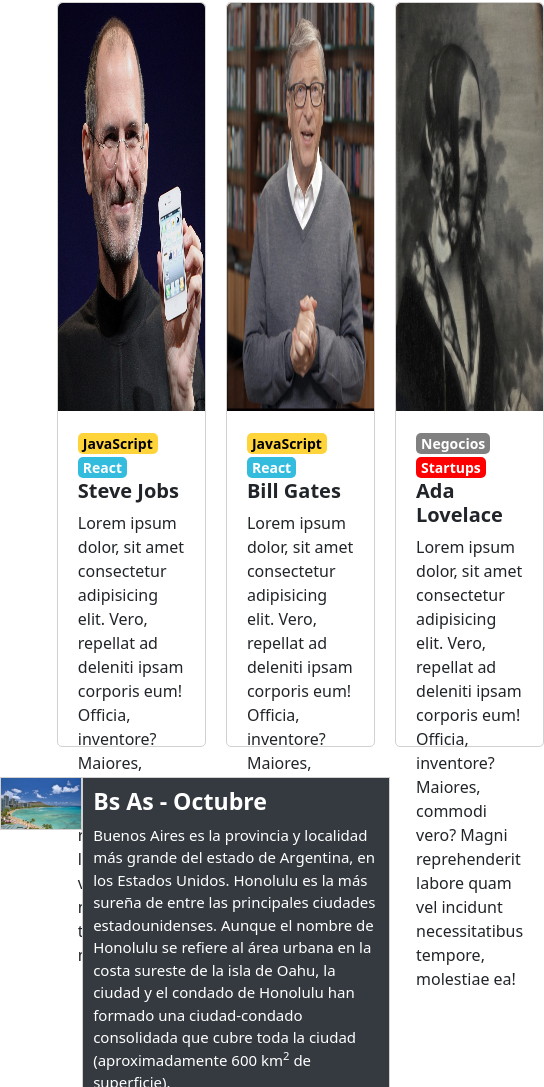
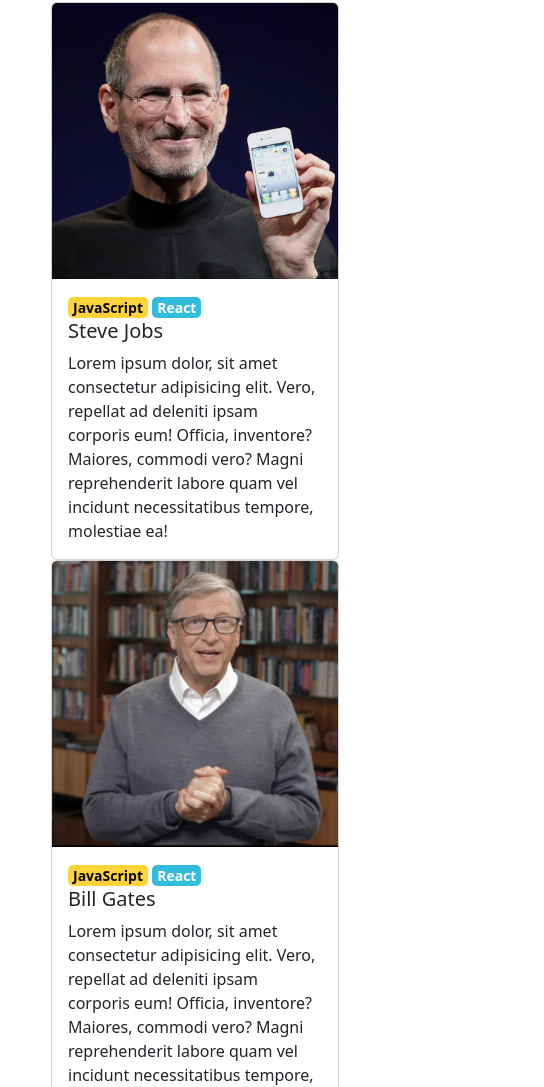
Before and after one commit to DDiegoR/Codo_a_Codo, a plain HTML site: page index.html in a window 390 px wide. Shown: the part 913-2000 px from the top of the page, 544 px wide, since content can reach past the window. Drawn offline with nearby package versions, Linux system fonts and the light colour scheme.

Commit message:
integrador_final

```diff
--- a/index.html
+++ b/index.html
@@ -51,12 +51,14 @@
     </div>
 
     <div class="contenido" id="conferencia">
-      <div class="conferencia">
+      <div class="container conferencia">
               <div class="contenido-conferencia">
                   <h2>Conf Bs As</h2>
-                  <p>Bs As llega por primera vez a Argentina. Un evento para compartir con nuestra comunidad el conocimiento
-                      de los expertos que están creando el futuro de Internet. Ven a conocer a miembros del evento, a otros estudiantes
-                      de Codo a Codo y a los oradores de primer nivel que tenemos para ti. Te esperamos!
+                  <p>Bs As llega por primera vez a Argentina. Un evento para compartir con
+                       nuestra comunidad el conocimiento de los expertos que
+                       están creando el futuro de Internet. Ven a conocer a miembros del
+                       evento, a otros estudiantes de Codo a Codo y a los oradores de primer
+                       nivel que tenemos para ti. Te esperamos!
                   </p>
                   <div class="botones-contenido">
                     <button type="button" class="boton btn1">Quiero ser orador</button>
@@ -74,41 +76,41 @@
         <h2>ORADORES</h2>
       </div>
       <div class="tarjetas">
-          <div class="tarjeta">
-              <img class="imagen_tarjeta" src="imagenes/steve.jpg" alt="">
-              <div class="caja-tarjeta">
+          <div class="card tarjeta" style="width: 18rem;">
+            <img src="imagenes/steve.jpg" class="card-img-top" alt="...">
+            <div class="card-body">
               <div class="boton-tarjeta">
                 <button type="button" class="boton-js">JavaScript</button>
                 <button type="button" class="boton-react">React</button>
               </div>
-                <h5 class="titulo_tarjeta">Steve Jobs</h5>
-                <p class="parrafo_tarjeta">Lorem ipsum dolor, sit amet consectetur adipisicing elit.
+              <h5 class="card-title">Steve Jobs</h5>
+              <p class="card-text">Lorem ipsum dolor, sit amet consectetur adipisicing elit.
                 Vero, repellat ad deleniti ipsam corporis eum! Officia, inventore?
                 Maiores, commodi vero? Magni reprehenderit labore quam vel incidunt necessitatibus tempore, molestiae ea!</p>
             </div>
           </div>
-          <div class="tarjeta">
-              <img class="imagen_tarjeta" src="imagenes/bill.jpg" alt="">
-              <div class="caja-tarjeta">
+          <div class="card tarjeta" style="width: 18rem;">
+            <img src="imagenes/bill.jpg" class="card-img-top" alt="...">
+            <div class="card-body">
               <div class="boton-tarjeta">
                 <button type="button" class="boton-js">JavaScript</button>
                 <button type="button" class="boton-react">React</button>
               </div>
-                <h5 class="titulo_tarjeta">Bill Gates</h5>
-                <p class="parrafo_tarjeta">Lorem ipsum dolor, sit amet consectetur adipisicing elit.
+              <h5 class="card-title">Bill Gates</h5>
+              <p class="card-text">Lorem ipsum dolor, sit amet consectetur adipisicing elit.
                 Vero, repellat ad deleniti ipsam corporis eum! Officia, inventore?
                 Maiores, commodi vero? Magni reprehenderit labore quam vel incidunt necessitatibus tempore, molestiae ea!</p>
             </div>
           </div>
-          <div class="tarjeta">
-              <img class="imagen_tarjeta" src="imagenes/ada.jpeg" alt="">
-              <div class="caja-tarjeta">
+          <div class="card tarjeta" style="width: 18rem;">
+            <img src="imagenes/ada.jpeg" class="card-img-top" alt="...">
+            <div class="card-body">
               <div class="boton-tarjeta">
                 <button type="button" class="boton-negocios">Negocios</button>
                 <button type="button" class="boton-startups">Startups</button>
             </div>
-                <h5 class="titulo_tarjeta">Ada Lovelace</h5>
-                <p class="parrafo_tarjeta">Lorem ipsum dolor, sit amet consectetur adipisicing elit.
+              <h5 class="card-title">Ada Lovelace</h5>
+              <p class="card-text">Lorem ipsum dolor, sit amet consectetur adipisicing elit.
                 Vero, repellat ad deleniti ipsam corporis eum! Officia, inventore?
                 Maiores, commodi vero? Magni reprehenderit labore quam vel incidunt necessitatibus tempore, molestiae ea!</p>
             </div>
@@ -139,8 +141,8 @@
       </div>
       <p>Anótate como orador para dar una <u>charla ignite</u>. Cuéntanos de qué quieres hablar!</p>
       <div class="formulario-cuarta">
-        <div class="row">
-          <div class="col">
+        <div class="row campos">
+          <div class="col campo">
             <input type="text" class="form-control" placeholder="Nombre" aria-label="First name">
           </div>
           <div class="col mb-3">
--- a/style.css
+++ b/style.css
@@ -18,13 +18,6 @@
     flex-grow: 0 !important;
 }
 .contenido-conferencia {
-    /* position: absolute;
-    top: 50%;
-    left: 55%;
-    right: 10%; */
-    width: 35%;
-    float: right;
-    margin: 15% 10% 0 0;
     color: white;
     text-align: right;
 }
@@ -58,8 +51,8 @@
 }
 .tarjetas {
     display: flex;
-    flex-direction: row;
-    padding: 0 12%;
+    flex-wrap: wrap;
+    justify-content: center;
 }
 .tarjeta {
     width: 100%;
@@ -126,15 +119,17 @@
 .tercera {
     display: flex;
     flex-direction: row;
+    /* flex-wrap: wrap; */
 }
 .tercera-img {
-    width: 220%;
+    width: 100%;
 }
 .tercera-imagen {
     width: 100%;
     border: 1px solid rgb(211, 208, 208);
 }
 .tercera-texto {
+    width: 100%;
     background: #353a40;
     color: white;
     padding: 10px;
@@ -145,6 +140,12 @@
 }
 .tercera-texto p {
     font-size: 15px;
+}
+
+@media screen and (max-width: 870px) {
+    .tercera {
+        display: block;
+    }
 }
 
 /* CONVIERTETE */
@@ -163,7 +164,16 @@
     border-radius: 5px;
     padding: 5px;
 }
+@media screen and (max-width: 768px) {
+    .campos {
+        display: block !important;
+    }
+    .campo {
+        margin: 3px 0 !important;
+    }
+}
 
+/* FOOTER */
 .footer {
     background-color: #224a62;
     padding: 20px 0;
@@ -184,3 +194,16 @@
     text-decoration: none;
     color: white;
 }
+
+@media screen and (max-width: 900px) {
+    .lista-footer {
+        display: block;
+        width: 100%;
+        font-size: 12px;
+    }
+    .lista-footer li {
+        width: 100%;
+        text-align: center;
+        margin: 5px 0;
+    }
+}
```
Lines whose indentation alone changed are shown as unchanged.
